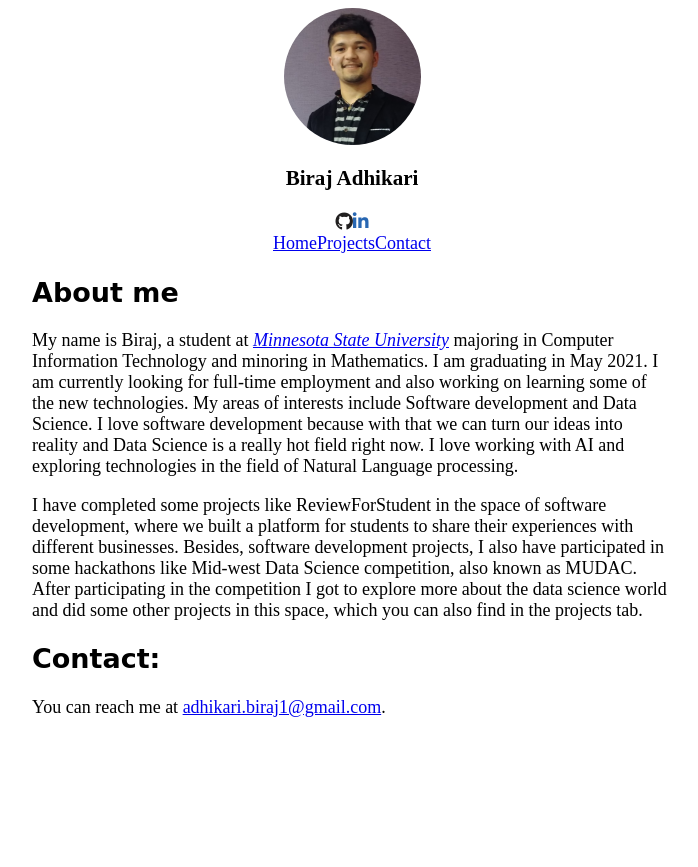
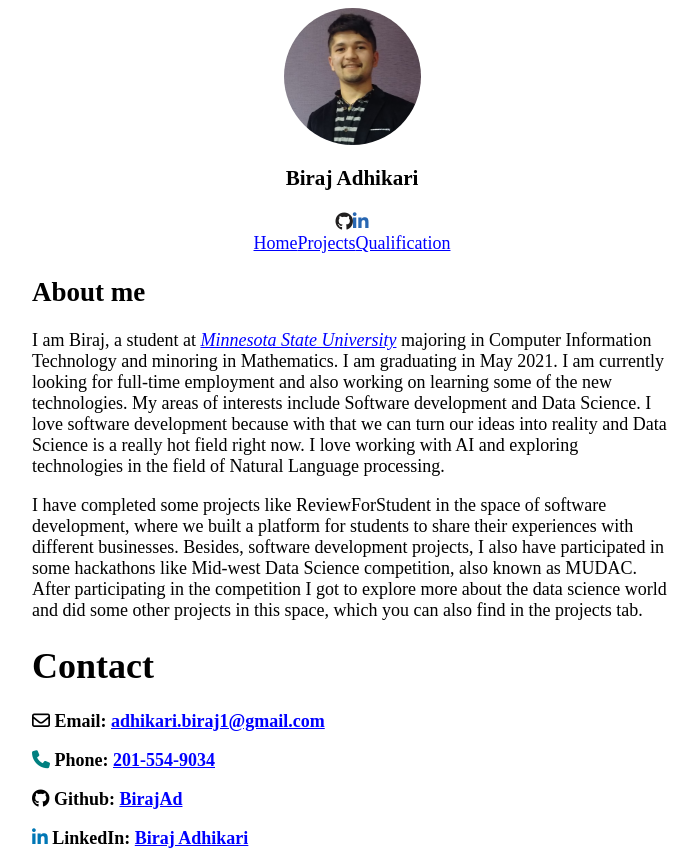
Before and after one commit to BirajAd/Portfolio, a Django app: page / in a window 1280 px wide. Shown: the whole page, without its empty margins (288-986 px from the left). Before the commit the page ends 717 px from the top, so only its background shows below. Run offline with Django 3.2, Linux system fonts and the light colour scheme; some libraries are stand-ins or nearby versions.

Commit message:
qualification and contact footer added

```diff
--- a/info/static/info/index.css
+++ b/info/static/info/index.css
@@ -1,3 +1,20 @@
 h2{
-    font-family: Comic Sans MS;
+    font-family: serif;
 }
+
+a {
+    color: blue;
+}
+
+p {
+    margin-top: 1em ;
+    margin-bottom: 1em ;
+  }
+
+a:hover {
+    color: blue;
+}
+
+.column > h3 {
+    font-size: large;
+}
--- a/info/templates/info/index.html
+++ b/info/templates/info/index.html
@@ -4,16 +4,18 @@
 {% block content %}
     <head>
         <link href="{% static 'info/index.css' %}" rel="stylesheet">
+        <script src='https://kit.fontawesome.com/a076d05399.js' crossorigin='anonymous'></script>
+        <link rel="stylesheet" href="https://cdnjs.cloudflare.com/ajax/libs/font-awesome/4.7.0/css/font-awesome.min.css">
     </head>
 
     <h2>About me</h2>
     <p style="display: inline; justify-content: center;">
-        My name is Biraj, a student at <a href="https://mankato.mnsu.edu/"><em>Minnesota State University</em></a> majoring in Computer Information Technology and minoring in Mathematics.
+        I am Biraj, a student at <a href="https://mankato.mnsu.edu/"><em>Minnesota State University</em></a> majoring in Computer Information Technology and minoring in Mathematics.
         I am graduating in May 2021. I am currently looking for full-time employment and also working on learning some of the new technologies.
         My areas of interests include Software development and Data Science. I love software development because with that we can turn our
         ideas into reality and Data Science is a really hot field right now. I love working with AI and exploring technologies in the
         field of Natural Language processing.
-    </p>
+    </p></br><span></span>
 
     <p style="display: flex; justify-content: center;">
         I have completed some projects like ReviewForStudent in the space of software development, where we built a platform for students to
@@ -23,7 +25,14 @@
 
     </p>
 
-    <div class="contact">
-        <h2>Contact:</h2> You can reach me at <a href="mailto:adhikari.biraj1@gmail.com">adhikari.biraj1@gmail.com</a>.<br>
+    <div class="footer" style="justify-content: center;">
+        <div style="display: inline; justify-content: center; align-items: center;"><h1>Contact</h1></div>
+        <!-- <h2>Contact:</h2> You can reach me at <a href="mailto:adhikari.biraj1@gmail.com">adhikari.biraj1@gmail.com</a>.<br> -->
+        <div class="column">
+            <h3><i class="fa fa-envelope-o"></i> Email: <a href="mailto:adhikari.biraj1@gmail.com">adhikari.biraj1@gmail.com</a></h3>
+            <h3><i class="fas fa-phone" style="color: teal;"></i> Phone: <a href="tel:201-554-9034">201-554-9034</a></h3>
+            <h3><i class='fab fa-github'></i> Github: <a href="https://github.com/BirajAd">BirajAd</a></h3>
+            <h3><i class='fab fa-linkedin' style="color: #0077B5"></i> LinkedIn: <a href="https://www.linkedin.com/in/biraj-adhikari-9b309a145/">Biraj Adhikari</a></h3>
+        </div>
     </div>
 {% endblock content %}
--- a/info/templates/info/layout.html
+++ b/info/templates/info/layout.html
@@ -7,6 +7,7 @@
         <link href="https://maxcdn.bootstrapcdn.com/font-awesome/latest/css/font-awesome.min.css" rel="stylesheet">
         <link rel="stylesheet" type="text/css" href="https://fonts.googleapis.com/css?family=Roboto:300,400,500,700|Roboto+Slab:400,700|Material+Icons">
         <link rel="stylesgeet" href="https://rawgit.com/creativetimofficial/material-kit/master/assets/css/material-kit.css">
+
         <link href="{% static 'info/layout.css' %}" rel="stylesheet">
     </head>
 
@@ -34,7 +35,7 @@
             <div class="row" style="display: flex; justify-content: center">
                 <a href="{% url 'home' %}" class="btn btn-just-icon">Home</a>
                 <a href="{% url 'projects' %}" class="btn btn-just-icon">Projects</i></a>
-                <a href="{% url 'contact' %}" class="btn btn-just-icon">Contact</i></a>
+                <a href="{% url 'qualification' %}" class="btn btn-just-icon">Qualification</i></a>
             </div>
         </div>
 
--- a/info/urls.py
+++ b/info/urls.py
@@ -5,5 +5,5 @@ from info import views
 urlpatterns = [
     path('', views.index, name="home"),
     path('projects', views.project, name="projects"),
-    path('contact', views.contact, name="contact")
+    path('qualification', views.qualification, name="qualification")
 ]
--- a/info/views.py
+++ b/info/views.py
@@ -11,10 +11,9 @@ def project(request):
     descriptions = dict()
     for i in a:
         descriptions[i] = i.description.split(',')
-    print("Description",descriptions)
     return render(request, "info/projects.html", {
         "projects": descriptions
     })
 
-def contact(request):
-    return render(request, "info/contact.html")
+def qualification(request):
+    return render(request, "info/qualification.html")
```
Also changed, not shown: info/static/info/qualification.css (added, +49 -0 lines), info/templates/info/contact.html (deleted, +0 -33 lines), info/templates/info/qualification.html (added, +42 -0 lines), db.sqlite3, info/static/info/contact.css (deleted), info/static/info/mnsu.jpg (added).
